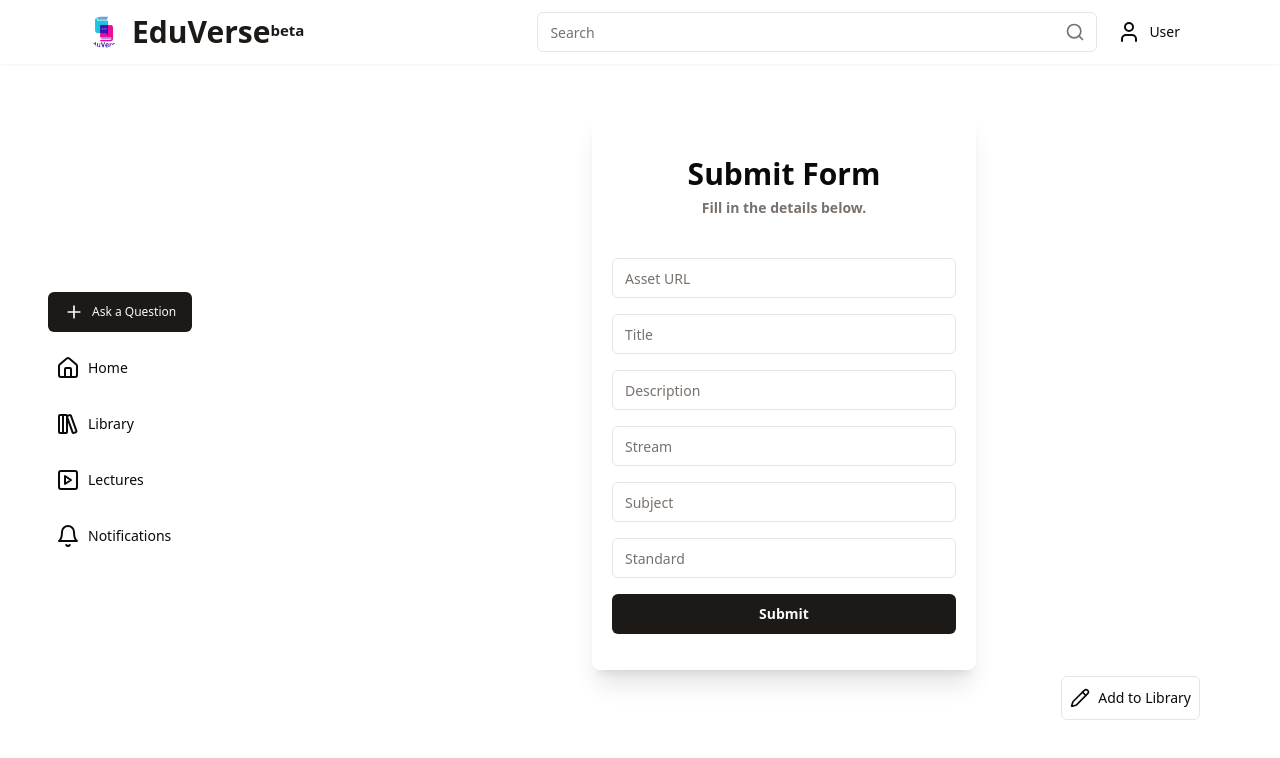
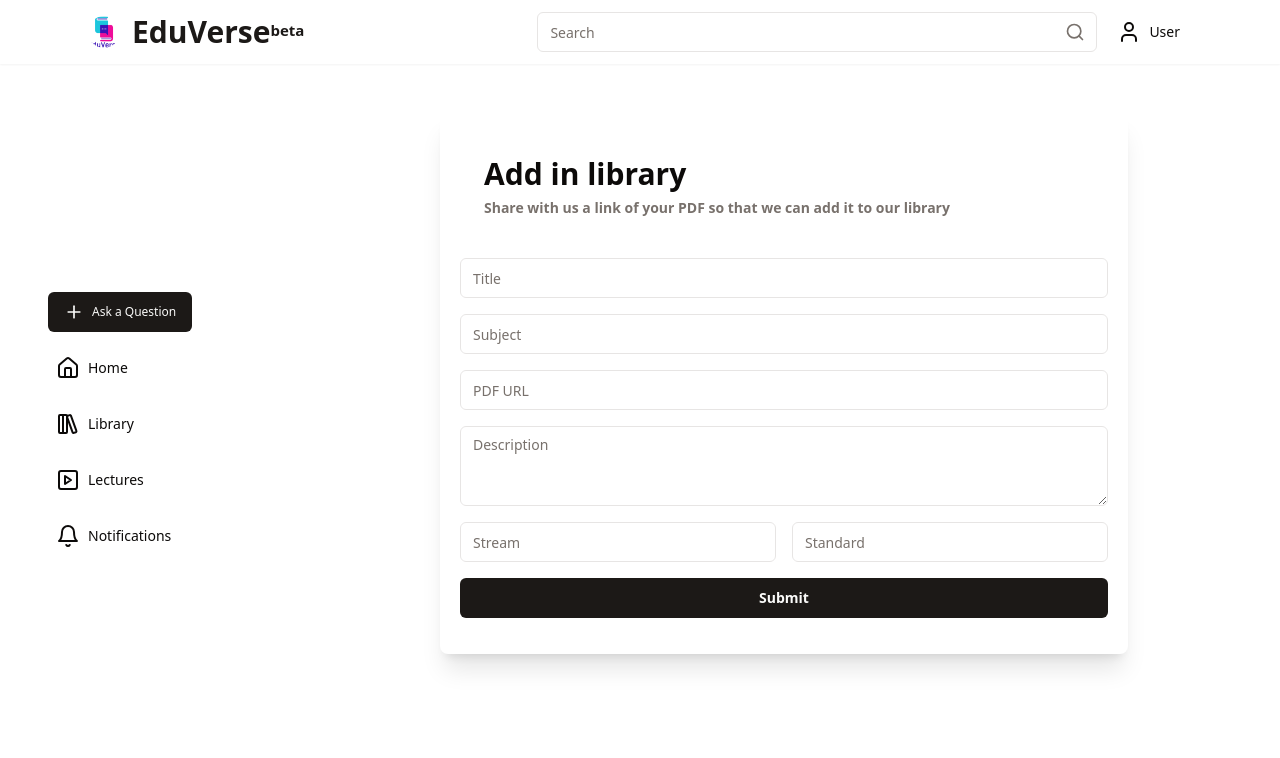
Before and after one commit to Sagnify/EduVerse, a Next.js app in the folder frontend/: page /library/new in a window 1280 px wide. Shown: the top 758 px of the page. Built offline with nearby package versions, Linux system fonts and the light colour scheme.

Commit message:
updated posting of library

```diff
--- a/frontend/src/app/(main)/library/layout.tsx
+++ b/frontend/src/app/(main)/library/layout.tsx
@@ -15,7 +15,7 @@ const Layout = ({
   return (
     <main className="">
       {children}
-      {!user?.profile.is_teacher && (
+      {user?.profile.is_teacher && (
         <Link href="/library/new">
           <Button
             variant={"outline"}
--- a/frontend/src/components/library/AddForm.tsx
+++ b/frontend/src/components/library/AddForm.tsx
@@ -9,16 +9,17 @@ import { useRouter } from "next/navigation";
 import { useEffect, useState } from "react";
 import { Alert } from "../ui/alert";
 import { addLibrary } from "@/core/addLibrary";
+import { Textarea } from "../ui/textarea";
 
 // Define the schema for the form using Zod
 const formSchema = z.object({
   visibility: z.boolean().default(true),
-  asset_url: z.string().url("Invalid URL").optional(),
+  asset_url: z.string().url("Invalid URL").endsWith(".pdf", "URL must end with .pdf"),
   title: z.string().min(1, "Title is required"),
   description: z.string().min(1, "Description is required"),
-  stream: z.string().optional(),
-  subject: z.string().optional(),
-  standard: z.string().optional(),
+  stream: z.string().min(1, "Stream is required"),
+  subject: z.string().min(1, "Subject is required"),
+  standard: z.string().min(1, "Standard is required"),
 });
 
 type FormInputs = z.infer<typeof formSchema>;
@@ -72,38 +73,25 @@ export default function MyForm() {
   };
 
   return (
-    <div className="flex items-center justify-center text-center">
-      <Card className="p-5 w-96 shadow-xl border-0">
+    <div className="flex items-center w-full px-14">
+      <Card className="p-5 shadow-xl border-0 w-full">
         <CardHeader>
           <CardHeader className="text-3xl font-bold m-0 p-0">
-            Submit Form
+            Add in library
           </CardHeader>
           <CardDescription className="font-bold">
-            Fill in the details below.
+            Share with us a link of your PDF so that we can add it to our
+            library
           </CardDescription>
         </CardHeader>
         <form onSubmit={handleSubmit(onSubmit)}>
-          <div className="mb-4">
+          <div className="mb-4 ">
             {/* Visibility field is not shown in the form, but is always true */}
             <Input
               type="hidden"
               id="visibility"
               value="true"
               {...register("visibility")}
-            />
-          </div>
-
-          <div className="mb-4">
-            {errors.asset_url && (
-              <p className="text-red-400 mb-2 text-xs font-bold">
-                {errors.asset_url.message}
-              </p>
-            )}
-            <Input
-              id="asset_url"
-              {...register("asset_url")}
-              placeholder="Asset URL"
-              className="form-control bg-white/10 backdrop-blur-xl"
             />
           </div>
 
@@ -122,29 +110,6 @@ export default function MyForm() {
           </div>
 
           <div className="mb-4">
-            {errors.description && (
-              <p className="text-red-400 mb-2 text-xs font-bold">
-                {errors.description.message}
-              </p>
-            )}
-            <Input
-              id="description"
-              {...register("description")}
-              placeholder="Description"
-              className="form-control bg-white/10 backdrop-blur-xl"
-            />
-          </div>
-
-          <div className="mb-4">
-            <Input
-              id="stream"
-              {...register("stream")}
-              placeholder="Stream"
-              className="form-control bg-white/10 backdrop-blur-xl"
-            />
-          </div>
-
-          <div className="mb-4">
             <Input
               id="subject"
               {...register("subject")}
@@ -154,12 +119,51 @@ export default function MyForm() {
           </div>
 
           <div className="mb-4">
+            {errors.asset_url && (
+              <p className="text-red-400 mb-2 text-xs font-bold">
+                {errors.asset_url.message}
+              </p>
+            )}
             <Input
-              id="standard"
-              {...register("standard")}
-              placeholder="Standard"
+              id="asset_url"
+              {...register("asset_url")}
+              placeholder="PDF URL"
               className="form-control bg-white/10 backdrop-blur-xl"
             />
+          </div>
+
+          <div className="mb-4">
+            {errors.description && (
+              <p className="text-red-400 mb-2 text-xs font-bold">
+                {errors.description.message}
+              </p>
+            )}
+            <Textarea
+              id="description"
+              {...register("description")}
+              placeholder="Description"
+              className="form-control bg-white/10 backdrop-blur-xl"
+            />
+          </div>
+
+          <div className=" flex gap-4 justify-center">
+            <div className="mb-4 w-full">
+              <Input
+                id="stream"
+                {...register("stream")}
+                placeholder="Stream"
+                className="form-control bg-white/10 backdrop-blur-xl"
+              />
+            </div>
+
+            <div className="mb-4 w-full">
+              <Input
+                id="standard"
+                {...register("standard")}
+                placeholder="Standard"
+                className="form-control bg-white/10 backdrop-blur-xl"
+              />
+            </div>
           </div>
 
           <Button
```
